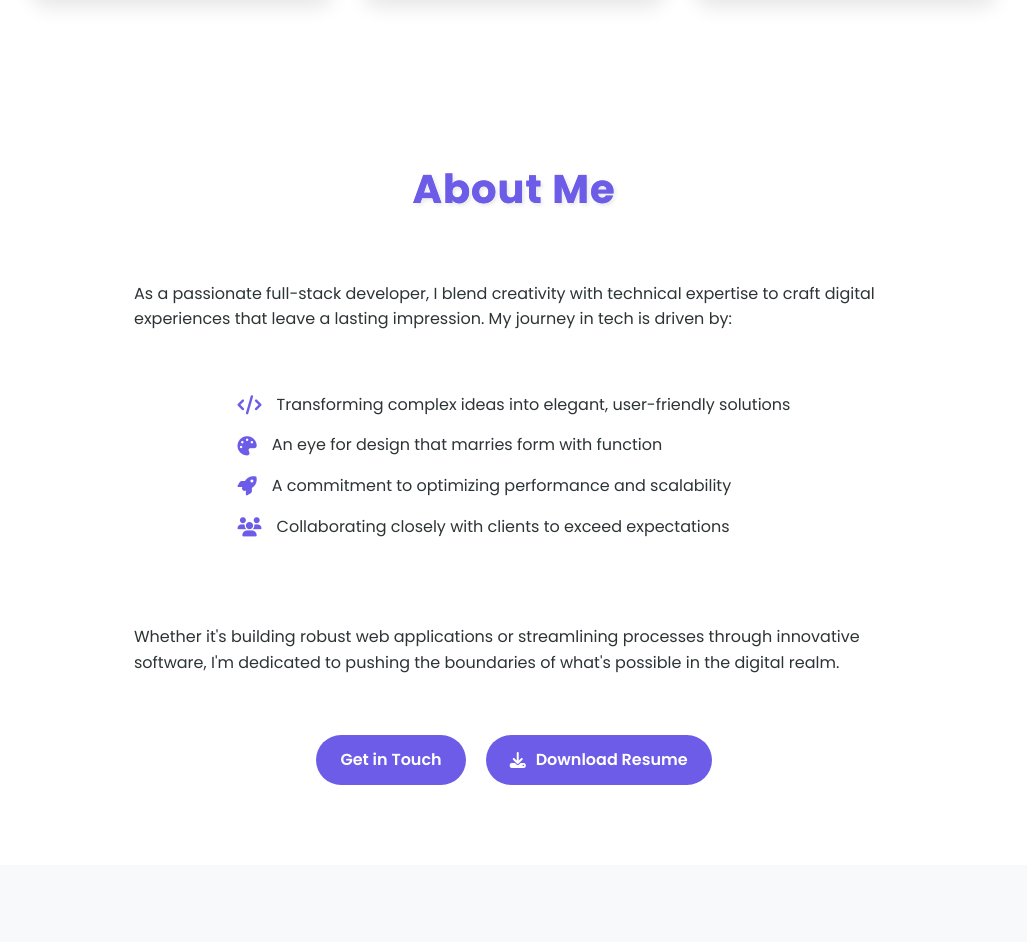
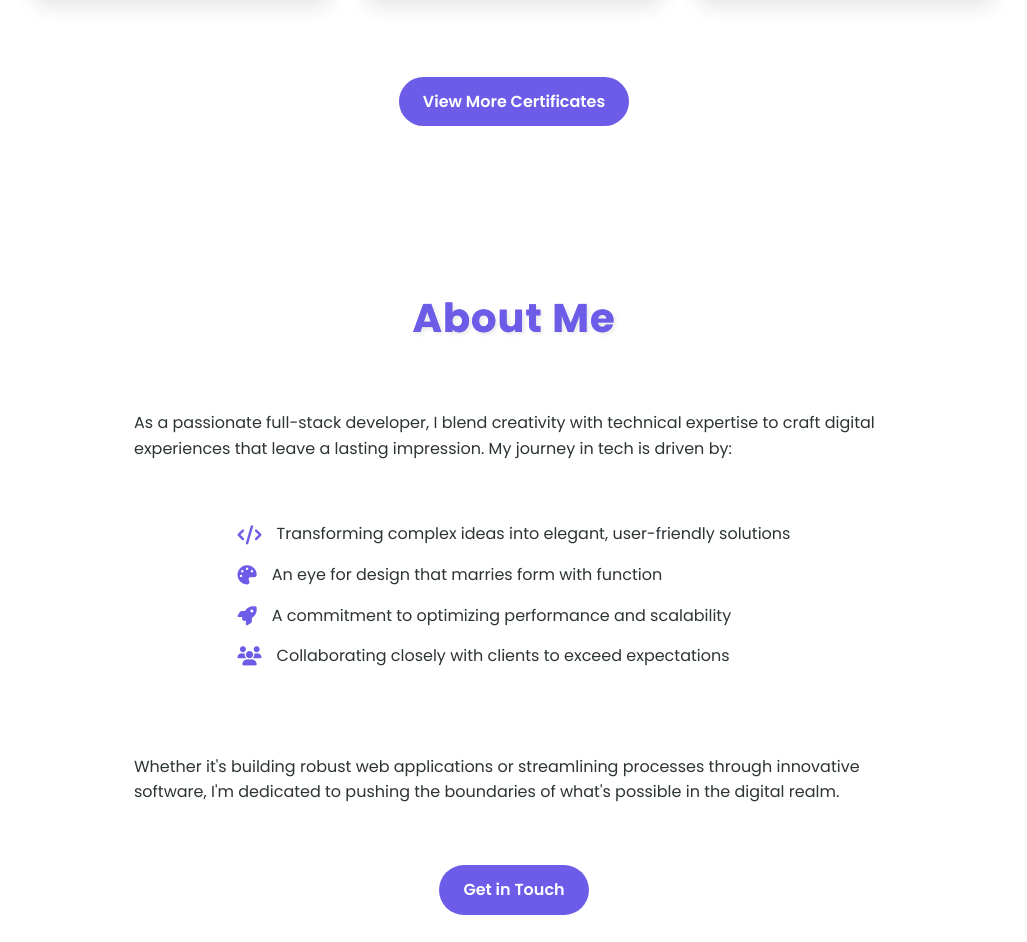
Before and after one commit to bryanferd23/bryanferd23.github.io, a plain HTML site: page index.html in a window 1280 px wide. Shown: the part 2786-3728 px from the top of the page, without its empty margins (126-1153 px from the left). Drawn offline with nearby package versions, Linux system fonts and the light colour scheme.

Commit message:
add new button to view all certificates. removed download resume for now.

```diff
--- a/index.html
+++ b/index.html
@@ -211,6 +211,9 @@
                     </div>
                 </div>
             </div>
+            <div class="view-more-container" style="margin-top: 30px;">
+                <a href="https://www.linkedin.com/in/fjperante/details/certifications/" target="_blank" class="cta-button">View More Certificates</a>
+            </div>
         </section>
 
 
@@ -232,9 +235,9 @@
 
                 <div class="cta-container">
                     <a href="#contact" class="cta-button">Get in Touch</a>
-                    <a href="resources/perante_resume.pdf" target="_blank" class="download-cv" download>
+                    <!-- <a href="resources/perante_resume.pdf" target="_blank" class="download-cv" download>
                         <i class="fas fa-download"></i> Download Resume
-                    </a>
+                    </a> -->
                 </div>
             </div>
         </section>
```
